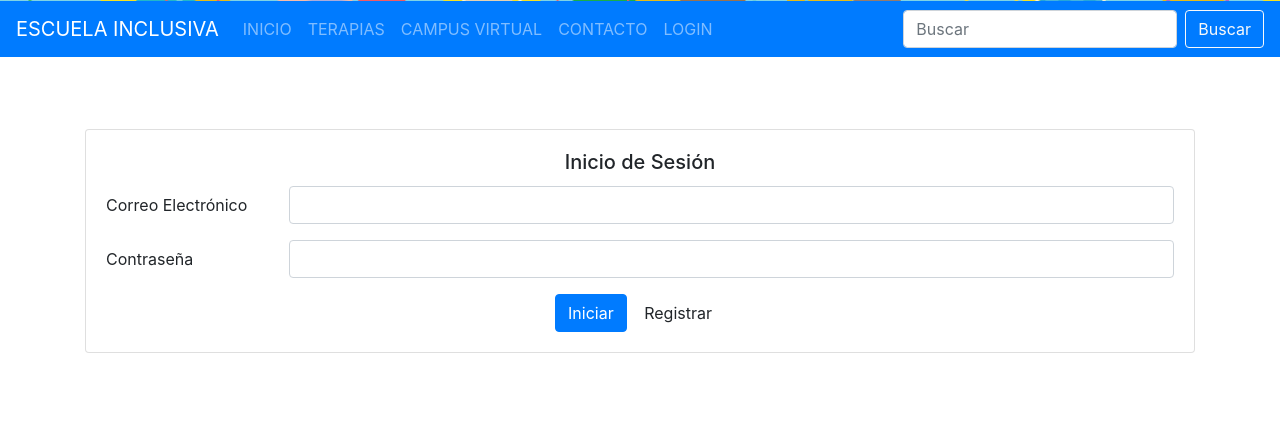
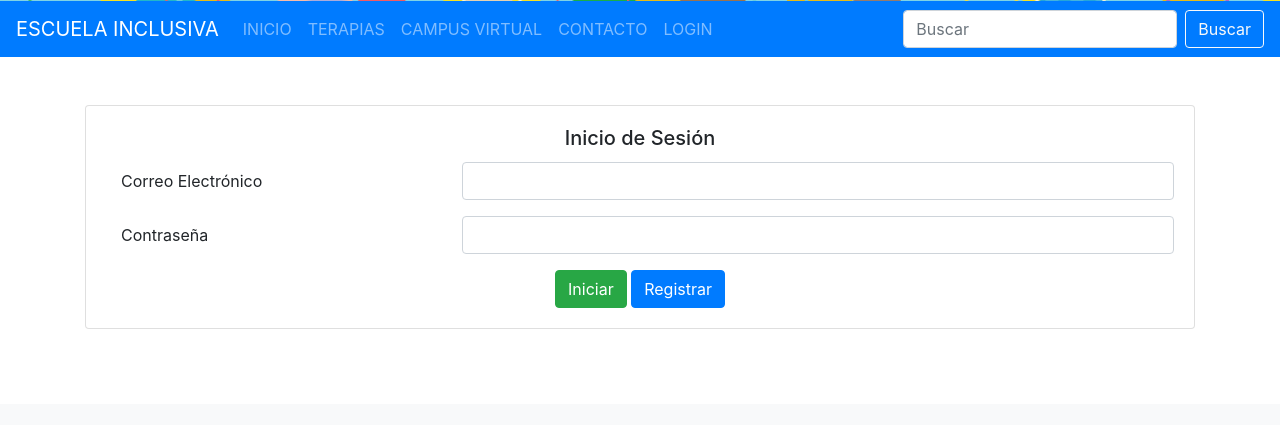
Before and after one commit to NancyPaolaM/Progra, a PHP site: page /escuela/login.php in a window 1280 px wide. Shown: the part 396-821 px from the top of the page. After the commit the page ends 725 px from the top, so only its background shows below. Run offline with PHP 8.4, Linux system fonts and the light colour scheme; some libraries are stand-ins or nearby versions.

Commit message:
Login al mero pedo viejon

```diff
--- a/escuela/login.php
+++ b/escuela/login.php
@@ -27,35 +27,33 @@
         <?php
         include_once("Layout/navbar.php");
         ?>
-        <br><br><br>
+        <br><br>
         <div class="container">
             <div class="row align-items-center">
                 <div class="col-sm-12">
                     <div class="card">
                         <div class="card-body">
                             <h5 class="card-title text-center">Inicio de Sesión</h5>
-                            <form action="autentifica.php" method="POST" id="formularioLogin">
+                            <form action="autentifica.php" method="post" id="formularioLogin">
                                 <!-- <div class="row mb-3">
                                     <label for="inputEmail3" class="col-sm-2 col-form-label">Nombre de usuario</label>
                                     <div class="col-sm-10">
                                         <input type="text" class="form-control" name="nombre">
                                     </div>
                                 </div> -->
-                                <div class="row mb-3">
-                                    <label for="inputEmail3" class="col-sm-2 col-form-label">Correo Electrónico</label>
-                                    <div class="col-sm-10">
-                                        <input type="email" class="form-control" name="email">
+                                <div class="col-sm-12">
+                                    <div class="row mb-3">
+                                        <label for="email" class="col-sm-4 col-form-label">Correo Electrónico</label>
+                                        <input type="email" class="col-sm-8 form-control" name="email" id="email">
                                     </div>
-                                </div>
-                                <div class="row mb-3">
-                                    <label for="inputPassword3" class="col-sm-2 col-form-label">Contraseña</label>
-                                    <div class="col-sm-10">
-                                        <input type="password" class="form-control" name="pass">
+                                    <div class="row mb-3">
+                                        <label for="pass" class="col-sm-4 col-form-label">Contraseña</label>
+                                        <input type="password" class="col-sm-8 form-control" name="pass" id="pass">
                                     </div>
-                                </div>
-                                <div class="col-sm-12 text-center">
-                                    <button type="submit" class="btn btn-primary" id="login" value="accede">Iniciar</button>
-                                    <button type="button" class="btn btn-secudary stretched-link" href="index.php#">Registrar</button>
+                                    <div class="col-sm-12 text-center">
+                                        <button type="submit" class="btn btn-success" id="login" value="accede">Iniciar</button>
+                                        <button type="submit" class="btn btn-primary stretched-link" href="index.php#">Registrar</button>
+                                    </div>
                                 </div>
                             </form>
                         </div>
@@ -63,7 +61,7 @@
                 </div>
             </div>
         </div>
-        <br><br><br>
+        <br><br>
         <!-- <div class="container pt-5">
             <div class="jumbotron">
                 <h1 class="display-4 text-center "> Ingresar</h1> <br>
@@ -72,7 +70,6 @@
         </div> -->
         <script>
             $('#login').on('click', function() {
-
                 $('#formularioLogin').validate({
                     rules: {
                         email: {
```
Also changed, not shown: escuela/autentifica.php (+8 -8 lines).
